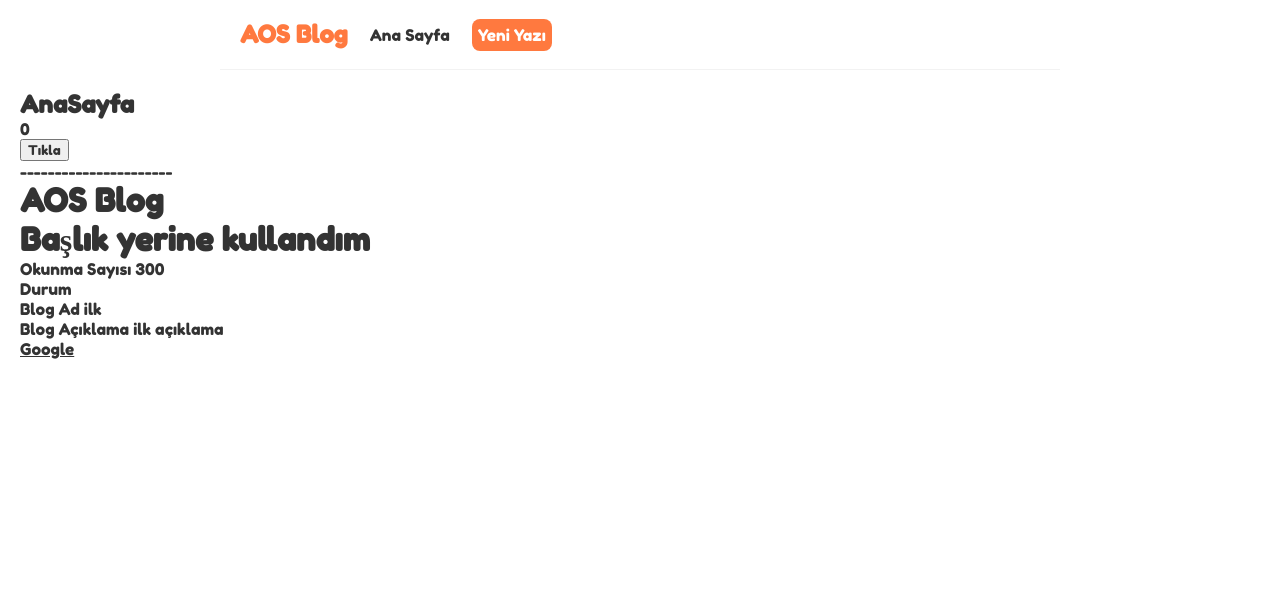
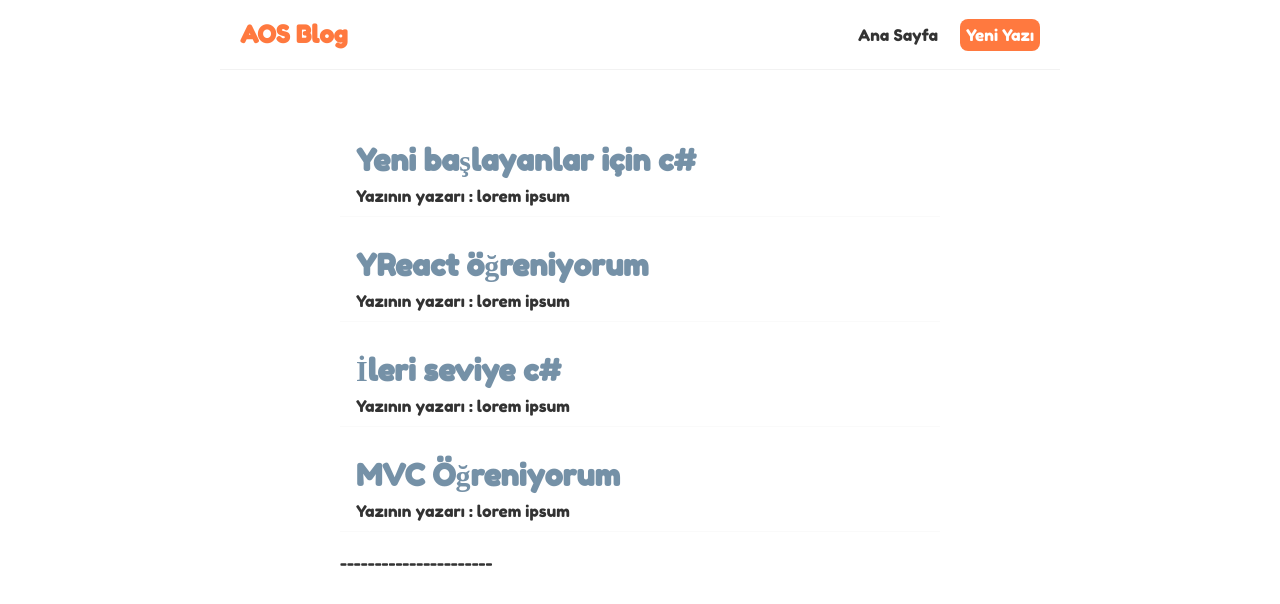
Before and after one commit to eerzik/temel-react-app, a React (Create React App) app: page / in a window 1280 px wide. Shown: the top 604 px of the page. Built offline with nearby package versions, Linux system fonts and the light colour scheme.

Commit message:
Dizi elemanlarına erişme

```diff
--- a/src/App.js
+++ b/src/App.js
@@ -19,13 +19,13 @@
 
         <p>----------------------</p>
 
-        <h1>{baslik}</h1>
+        {/* <h1>{baslik}</h1>
         <h1>{"Başlık yerine kullandım"}</h1>
         <p>Okunma Sayısı {okunmaSayisi}</p>
         <p>Durum {durum}</p>
         <p>Blog Ad {blog.ad}</p>
         <p>Blog Açıklama {blog.aciklama}</p>
-        <a href={link}>Google</a>
+        <a href={link}>Google</a> */}
       </div>
 
     </div>
--- a/src/Home.js
+++ b/src/Home.js
@@ -2,22 +2,48 @@
 import { useState } from "react";
 
 const Home = () => {
+    const [blogs, setBlogs] = useState([
+        {
+            ad: 'Yeni başlayanlar için c#',
+            aciklama: "lorem ipsum",
+            yazar: 'luffy',
+            id: 1
+        },
 
-    const [sayac,setSayac]=useState(0);
+        {
+            ad: 'YReact öğreniyorum',
+            aciklama: "lorem ipsum",
+            yazar: 'zoro',
+            id: 2
+        },
 
-    const handleClick=()=>{
+        {
+            ad: 'İleri seviye c#',
+            aciklama: "lorem ipsum",
+            yazar: 'luffy',
+            id: 3
+        },
 
-        setSayac(3);
-    }
+        {
+            ad: 'MVC Öğreniyorum',
+            aciklama: "lorem ipsum",
+            yazar: 'sanji',
+            id: 4
+        }
+    ])
+
 
     return (
-        <div>
-            <h2>AnaSayfa</h2>
-            <p>{sayac}</p>
-            <button onClick={handleClick}>Tıkla</button>
+        <div className="home">
+            { blogs.map((blog)=>(
+               <div className="blog-preview" key={blog.id}>
+                <h2>{blog.ad}</h2>
+                <p>Yazının yazarı : {blog.aciklama}</p>
+                </div>
+            ))
+            }
         </div>
     );
-
 
 
 }
--- a/src/Navbar.js
+++ b/src/Navbar.js
@@ -4,7 +4,7 @@
     return (
         <nav className="navbar">
             <h1>AOS Blog</h1>
-            <div className="links">
+            <div className="link">
                 <a href="/">Ana Sayfa</a>
                 <a href="/create" style={{
                     color:'white',
--- a/src/index.css
+++ b/src/index.css
@@ -31,6 +31,22 @@
 }
 .content {
   max-width: 600px;
-  margin: 40 px auto;
-  padding: 20px;
+  margin: 40px auto;
+  padding: 2px;
 }
+
+.blog-preview{
+  padding:10px 16px;
+  margin: 20px 0;
+  border-bottom: 1px solid #fafafa;
+  cursor: pointer;
+}
+.blog-preview:hover{
+  box-shadow: 1px 3px 5px rgba(0, 0, 0, 0.2);
+}
+.blog-preview h2 {
+  font-size: 30px;
+  color: #3c6382;
+  margin-bottom: 8px;
+  opacity: 0.7;
+}
```
